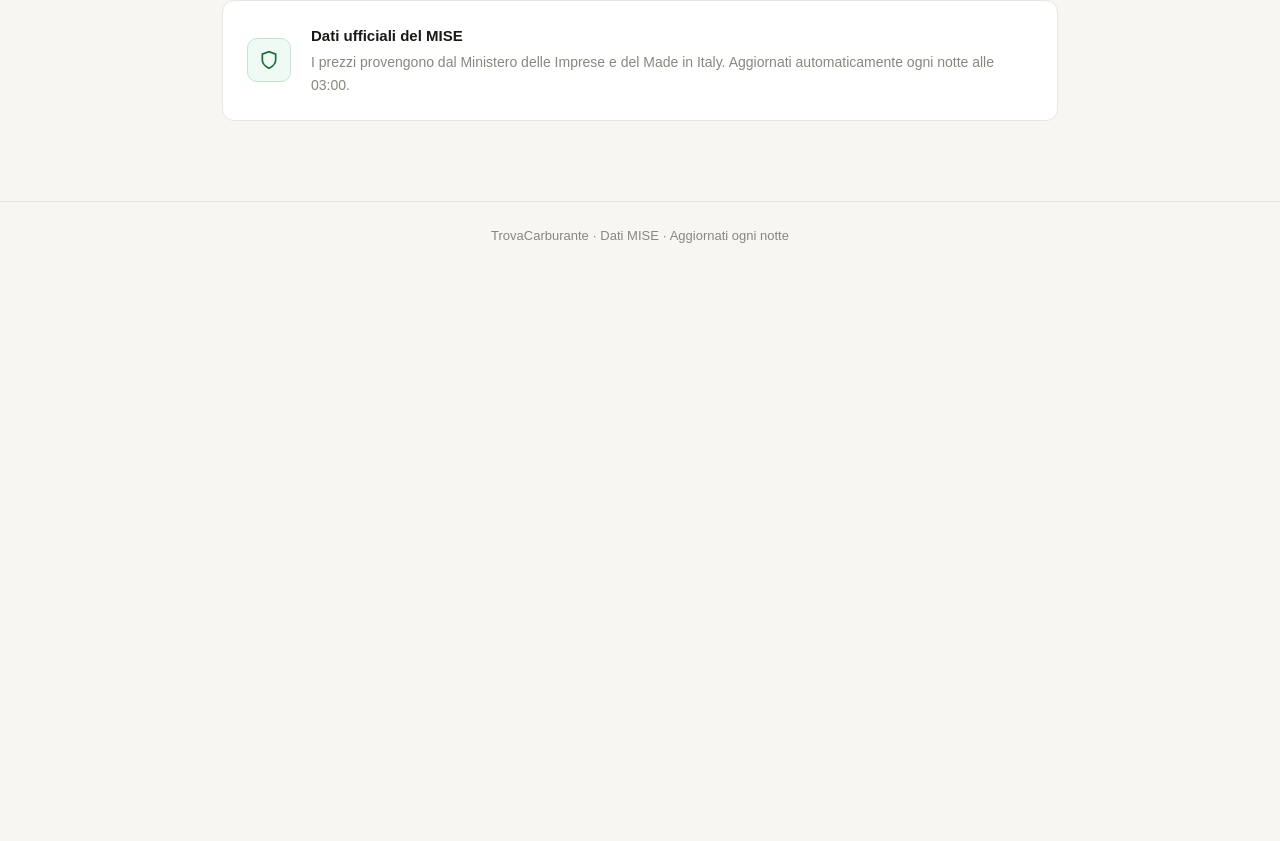
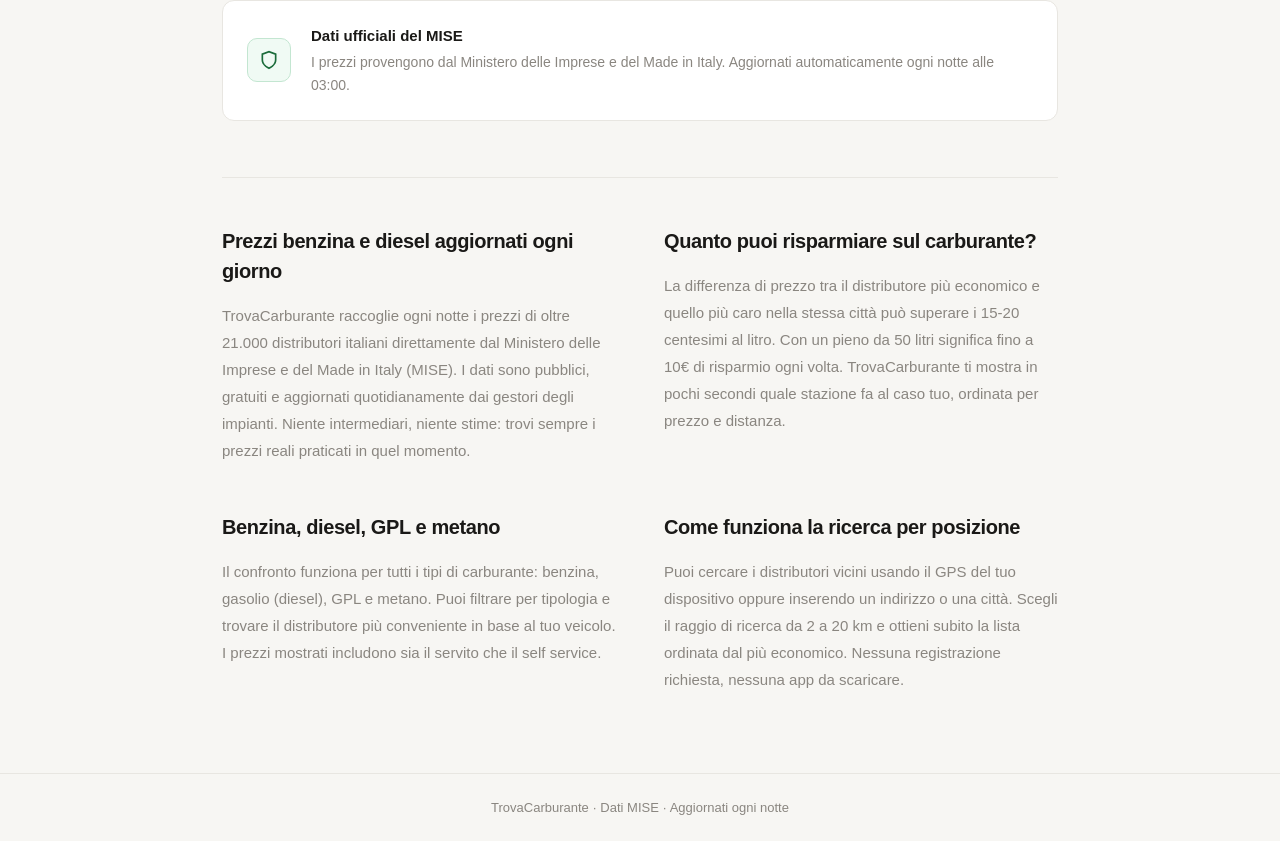
Before and after one commit to YannickMarguerettaz/benzina-economica, a Next.js app: page / in a window 1280 px wide. Shown: the part 883-1724 px from the top of the page. Before the commit the page ends 1152 px from the top, so only its background shows below. Built offline with nearby package versions, Linux system fonts and the light colour scheme.

Commit message:
seo: h1 title, add rich text section with 4 keyword-rich paragraphs

```diff
--- a/src/app/globals.css
+++ b/src/app/globals.css
@@ -55,6 +55,11 @@ body {
 }
 
 @media (max-width: 600px) {
+  .seo-grid {
+    grid-template-columns: 1fr !important;
+    gap: 32px !important;
+  }
+
   .search-bar-address {
     flex-direction: column;
   }
--- a/src/app/page.tsx
+++ b/src/app/page.tsx
@@ -131,10 +131,10 @@ export default function Home() {
       {!cercato && (
         <section className="hero-section" style={{ background: 'var(--text)', color: 'white', padding: '64px 32px 80px' }}>
           <div style={{ maxWidth: 680, margin: '0 auto', textAlign: 'center' }}>
-            <h2 style={{ fontSize: 'clamp(28px, 5vw, 48px)', fontWeight: 300, lineHeight: 1.15, letterSpacing: '-1.5px', margin: '0 0 12px' }}>
+            <h1 style={{ fontSize: 'clamp(28px, 5vw, 48px)', fontWeight: 300, lineHeight: 1.15, letterSpacing: '-1.5px', margin: '0 0 12px' }}>
               Trova il carburante<br />
               <span style={{ fontWeight: 700 }}>più economico vicino a te</span>
-            </h2>
+            </h1>
             <p style={{ fontSize: 15, opacity: 0.5, marginTop: 16, lineHeight: 1.7, marginBottom: 40 }}>
               Niente registrazione, niente app. Dati aggiornati ogni giorno.
             </p>
@@ -470,6 +470,49 @@ export default function Home() {
               </div>
             </div>
           </div>
+
+          {/* Sezione SEO */}
+          <div style={{ marginTop: 56, borderTop: '1px solid var(--border)', paddingTop: 48 }}>
+            <div style={{ display: 'grid', gridTemplateColumns: '1fr 1fr', gap: 48 }} className="seo-grid">
+
+              <div>
+                <h2 style={{ fontSize: 20, fontWeight: 700, marginBottom: 16, letterSpacing: '-0.4px' }}>
+                  Prezzi benzina e diesel aggiornati ogni giorno
+                </h2>
+                <p style={{ fontSize: 15, color: 'var(--muted)', lineHeight: 1.8, margin: 0 }}>
+                  TrovaCarburante raccoglie ogni notte i prezzi di oltre 21.000 distributori italiani direttamente dal Ministero delle Imprese e del Made in Italy (MISE). I dati sono pubblici, gratuiti e aggiornati quotidianamente dai gestori degli impianti. Niente intermediari, niente stime: trovi sempre i prezzi reali praticati in quel momento.
+                </p>
+              </div>
+
+              <div>
+                <h2 style={{ fontSize: 20, fontWeight: 700, marginBottom: 16, letterSpacing: '-0.4px' }}>
+                  Quanto puoi risparmiare sul carburante?
+                </h2>
+                <p style={{ fontSize: 15, color: 'var(--muted)', lineHeight: 1.8, margin: 0 }}>
+                  La differenza di prezzo tra il distributore più economico e quello più caro nella stessa città può superare i 15-20 centesimi al litro. Con un pieno da 50 litri significa fino a 10€ di risparmio ogni volta. TrovaCarburante ti mostra in pochi secondi quale stazione fa al caso tuo, ordinata per prezzo e distanza.
+                </p>
+              </div>
+
+              <div>
+                <h2 style={{ fontSize: 20, fontWeight: 700, marginBottom: 16, letterSpacing: '-0.4px' }}>
+                  Benzina, diesel, GPL e metano
+                </h2>
+                <p style={{ fontSize: 15, color: 'var(--muted)', lineHeight: 1.8, margin: 0 }}>
+                  Il confronto funziona per tutti i tipi di carburante: benzina, gasolio (diesel), GPL e metano. Puoi filtrare per tipologia e trovare il distributore più conveniente in base al tuo veicolo. I prezzi mostrati includono sia il servito che il self service.
+                </p>
+              </div>
+
+              <div>
+                <h2 style={{ fontSize: 20, fontWeight: 700, marginBottom: 16, letterSpacing: '-0.4px' }}>
+                  Come funziona la ricerca per posizione
+                </h2>
+                <p style={{ fontSize: 15, color: 'var(--muted)', lineHeight: 1.8, margin: 0 }}>
+                  Puoi cercare i distributori vicini usando il GPS del tuo dispositivo oppure inserendo un indirizzo o una città. Scegli il raggio di ricerca da 2 a 20 km e ottieni subito la lista ordinata dal più economico. Nessuna registrazione richiesta, nessuna app da scaricare.
+                </p>
+              </div>
+
+            </div>
+          </div>
         </div>
       )}
 
```
